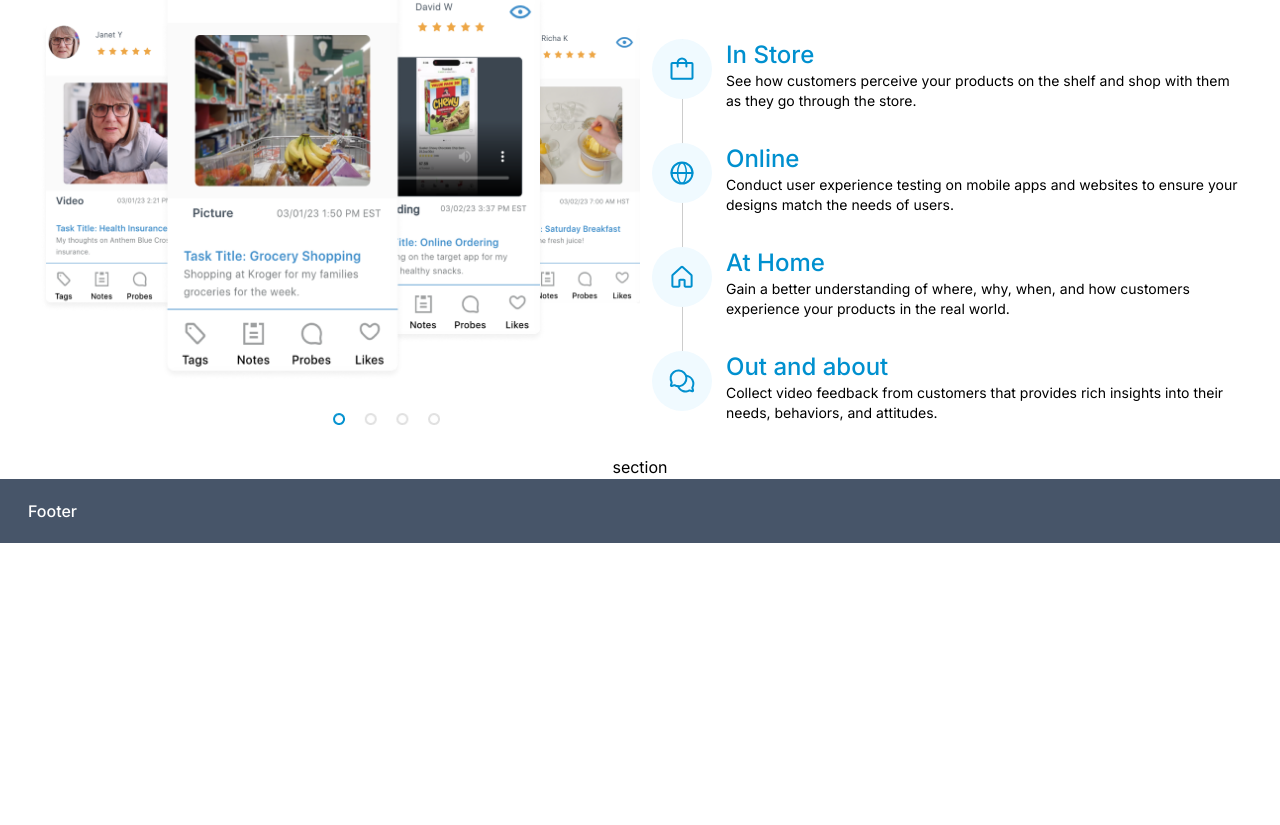
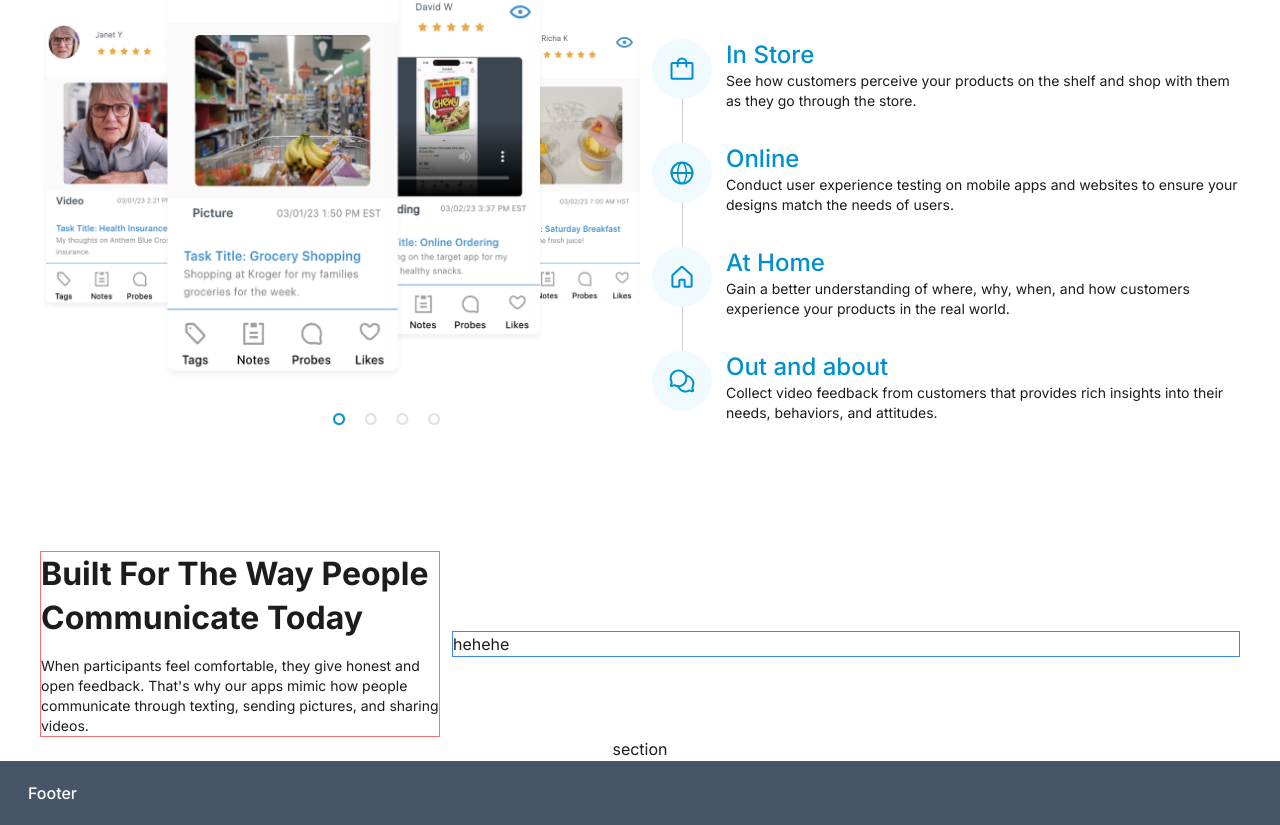
Before and after one commit to SunkissedWitch/basic-login-app, a Next.js app: page / in a window 1280 px wide. Shown: the part 733-1558 px from the top of the page. Before the commit the page ends 1276 px from the top, so only its background shows below. Built offline with nearby package versions, Linux system fonts and the light colour scheme.

Commit message:
created basic layout for second section

```diff
--- a/src/app/(landinglayout)/layout.js
+++ b/src/app/(landinglayout)/layout.js
@@ -5,7 +5,7 @@ export default function NavbarLayout({ children }) {
   return (
     <>
       <Header />
-      <main className='flex flex-grow flex-col items-center justify-start w-full'>
+      <main className='flex flex-grow flex-col items-center justify-start w-full text-main-text'>
         {children}
       </main>
       <Footer />
--- a/src/app/(landinglayout)/page.js
+++ b/src/app/(landinglayout)/page.js
@@ -1,11 +1,13 @@
 import Header from "@/components/LandingHeader";
 import Section1 from "@/components/Section_1";
+import Section2 from "@/components/Section_2";
 
 export default function Landing() {
   return (
     <>
       <Header />
       <Section1 />
+      <Section2 />
       <section> section </section>
     </>
   )
--- /dev/null
+++ b/src/components/Section_2/index.jsx
@@ -0,0 +1,21 @@
+import Image from "next/image";
+
+const Section2 = () => {
+  return (
+    <section className="w-full section-1__bg mt-24 px-[10%] sm:px-10">
+      <div className="container mx-auto flex flex-col sm:flex-row gap-x-3 justify-center items-center">
+        <div className="flex flex-col flex-initial border border-red-400 sm:max-w-[330px] md:max-w-[400px] gap-y-2 md:gap-y-4">
+          <header className='text-xl sm:text-2xl lg:text-hero-tablet font-bold'>
+            Built For The Way People Communicate Today
+          </header>
+          <p className='text-sm font-normal'>When participants feel comfortable, they give honest and open feedback. That's why our apps mimic how people communicate through texting, sending pictures, and sharing videos.</p>
+        </div>
+        <div className="flex flex-col w-full flex-auto border border-blue-500 h-[410px] sm:h-full">
+          hehehe
+        </div>
+      </div>
+    </section>
+  )
+}
+
+export default Section2;
--- a/tailwind.config.js
+++ b/tailwind.config.js
@@ -13,6 +13,7 @@ module.exports = {
           'conic-gradient(from 180deg at 50% 50%, var(--tw-gradient-stops))',
       },
       colors: {
+        'main-text': '#1C1C1C',
         'bBlue-light': '#f0faff',
         'main-blue': '#0090CF',
         'bBlue-50': '#e5f3fa',
```
